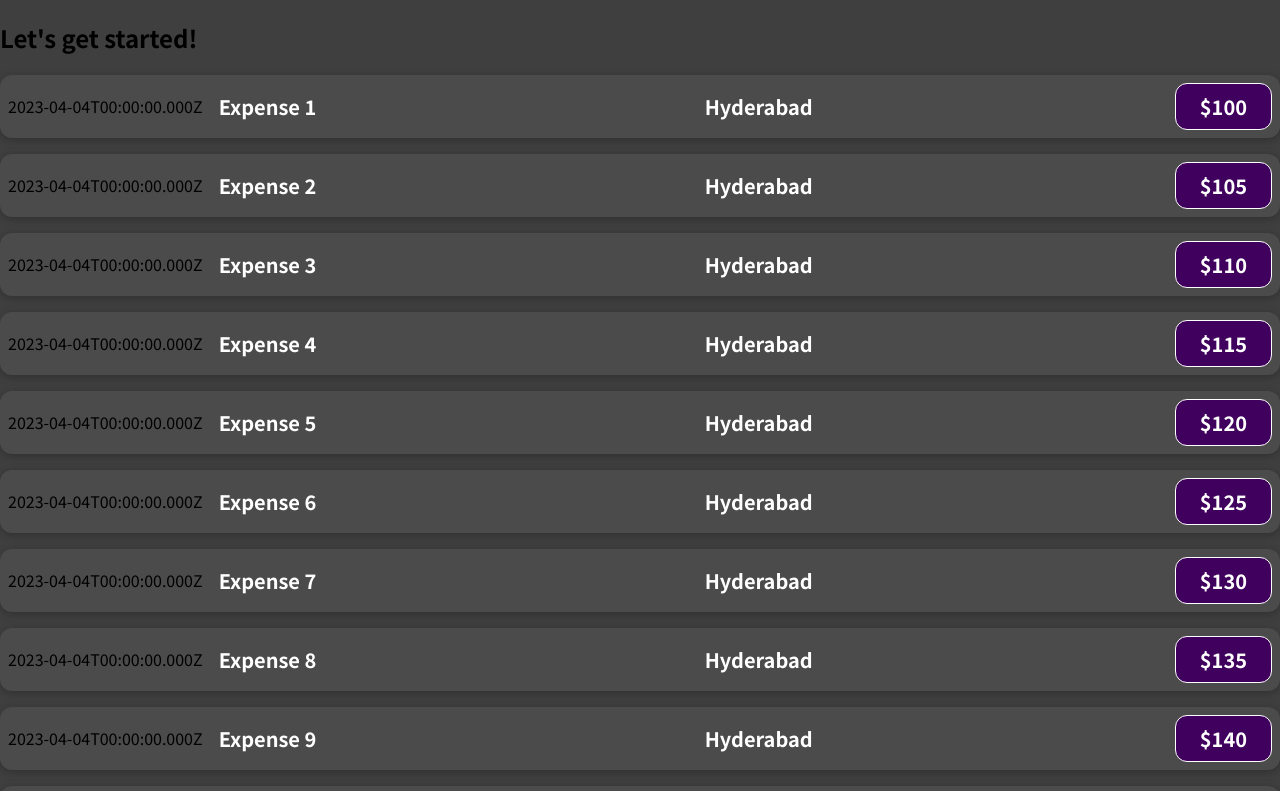
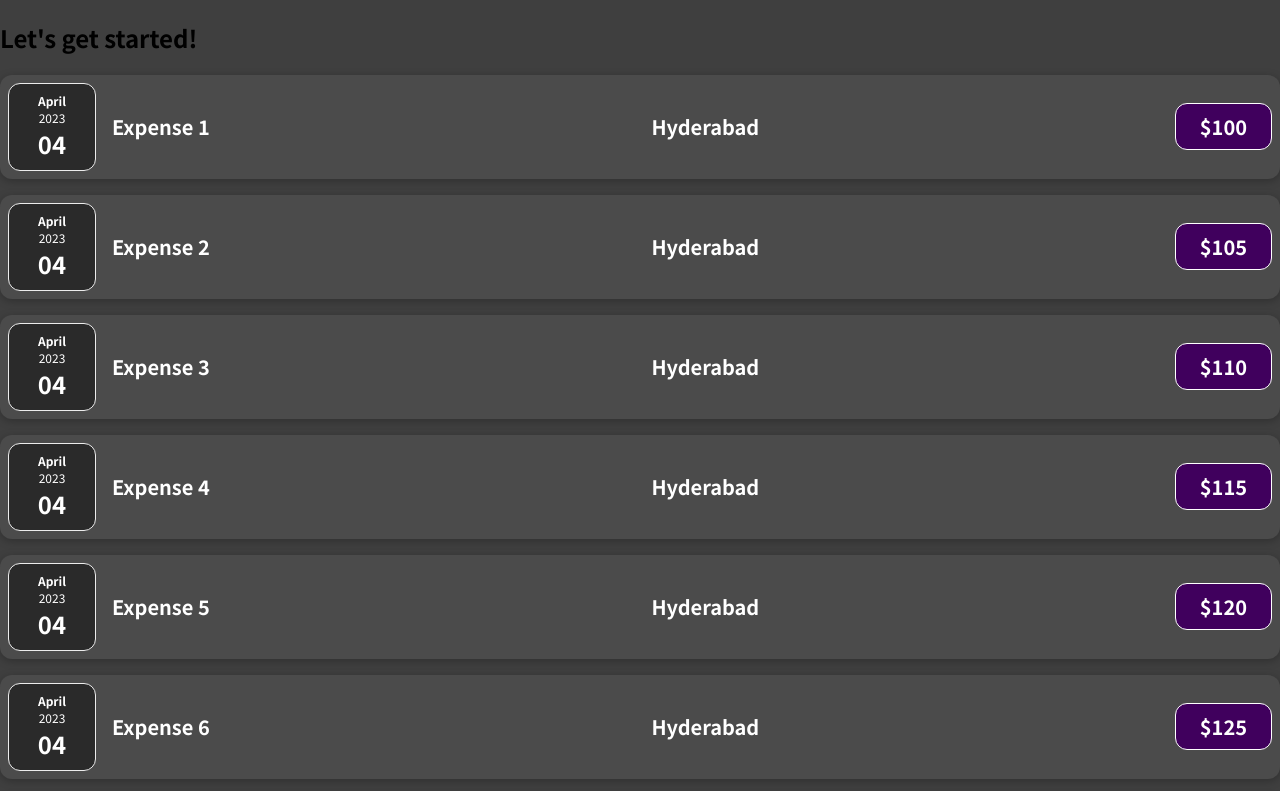
Before and after one commit to HarshaMacherla/Expense-Tracker-Using-React, a JavaScript app: page / in a window 1280 px wide. Shown: the top 791 px of the page. Built offline with nearby package versions, Linux system fonts and the light colour scheme.

Commit message:
Created two more components ExpenseDate and ExpenseDetails to modularize the code

```diff
--- a/src/App.js
+++ b/src/App.js
@@ -9,6 +9,7 @@ function App() {
         title={"Expense " + i}
         location={"Hyderabad"}
         amount={100 + j}
+        date={new Date(2023, 3, 4)}
       />
     );
   }
--- /dev/null
+++ b/src/components/ExpenseDate.css
@@ -0,0 +1,26 @@
+.expense-date {
+  display: flex;
+  flex-direction: column;
+  width: 5.5rem;
+  height: 5.5rem;
+  border: 1px solid #ececec;
+  background-color: #2a2a2a;
+  color: white;
+  border-radius: 12px;
+  align-items: center;
+  justify-content: center;
+}
+
+.expense-date__month {
+  font-size: 0.75rem;
+  font-weight: bold;
+}
+
+.expense-date__year {
+  font-size: 0.75rem;
+}
+
+.expense-date__day {
+  font-size: 1.5rem;
+  font-weight: bold;
+}
--- /dev/null
+++ b/src/components/ExpenseDate.js
@@ -0,0 +1,15 @@
+import "./ExpenseDate.css";
+
+export default function ExpenseDate(props) {
+  const month = props.date.toLocaleString("en-IN", { month: "long" });
+  const day = props.date.toLocaleString("en-IN", { day: "2-digit" });
+  const year = props.date.getFullYear();
+
+  return (
+    <div className="expense-date">
+      <div className="expense-date__month">{month}</div>
+      <div className="expense-date__year">{year}</div>
+      <div className="expense-date__day">{day}</div>
+    </div>
+  );
+}
--- /dev/null
+++ b/src/components/ExpenseDetails.js
@@ -0,0 +1,9 @@
+export default function ExportDetails(props) {
+  return (
+    <div className="expense-item__description">
+      <h2>{props.title}</h2>
+      <h2>{props.location}</h2>
+      <div className="expense-item__price">${props.amount}</div>
+    </div>
+  );
+}
--- a/src/components/ExpenseItem.js
+++ b/src/components/ExpenseItem.js
@@ -1,15 +1,16 @@
+import ExpenseDate from "./ExpenseDate";
+import ExpenseDetails from "./ExpenseDetails";
 import "./ExpenseItem.css";
 
 export default function ExpenseItem(props) {
-  const expenseDate = new Date(2023, 3, 4);
   return (
     <div className="expense-item">
-      <div>{expenseDate.toISOString()}</div>
-      <div className="expense-item__description">
-        <h2>{props.title}</h2>
-        <h2>{props.location}</h2>
-        <div className="expense-item__price">${props.amount}</div>
-      </div>
+      <ExpenseDate date={props.date} />
+      <ExpenseDetails
+        amount={props.amount}
+        location={props.location}
+        title={props.title}
+      />
     </div>
   );
 }
```
